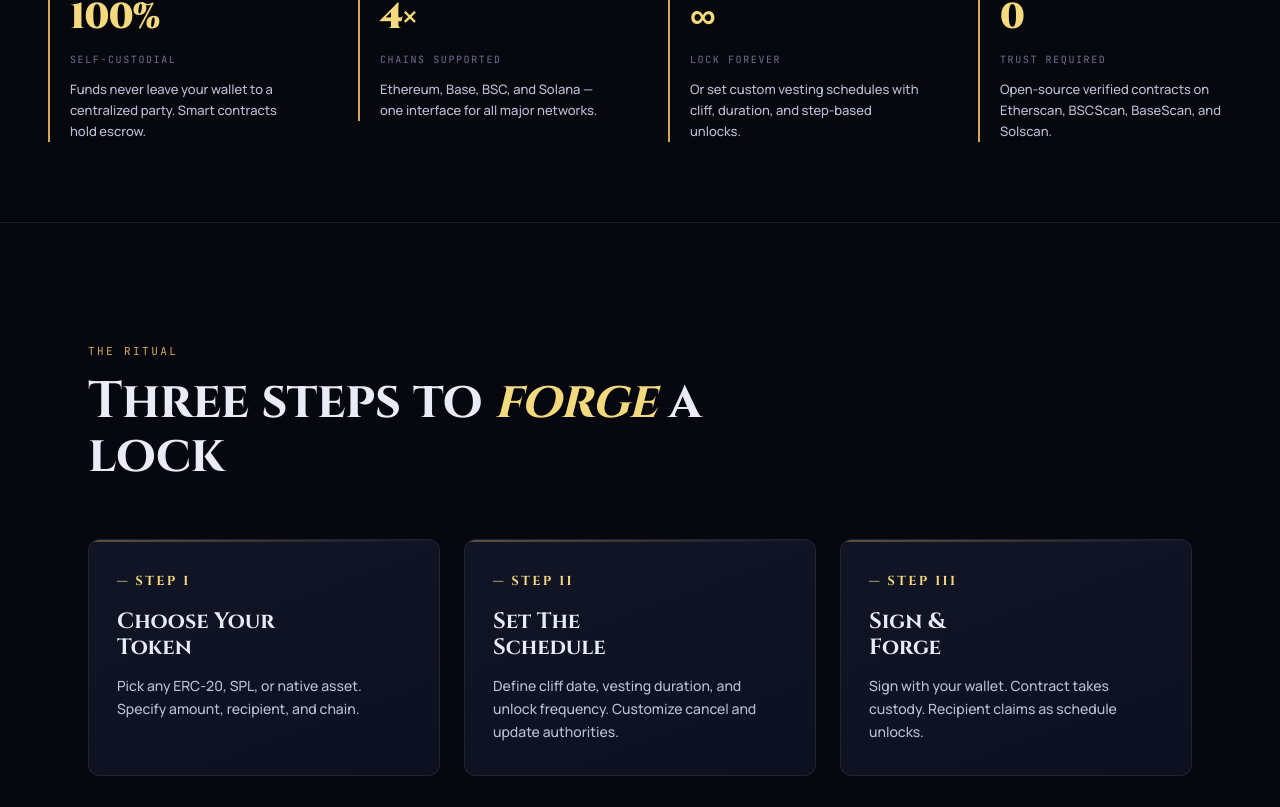
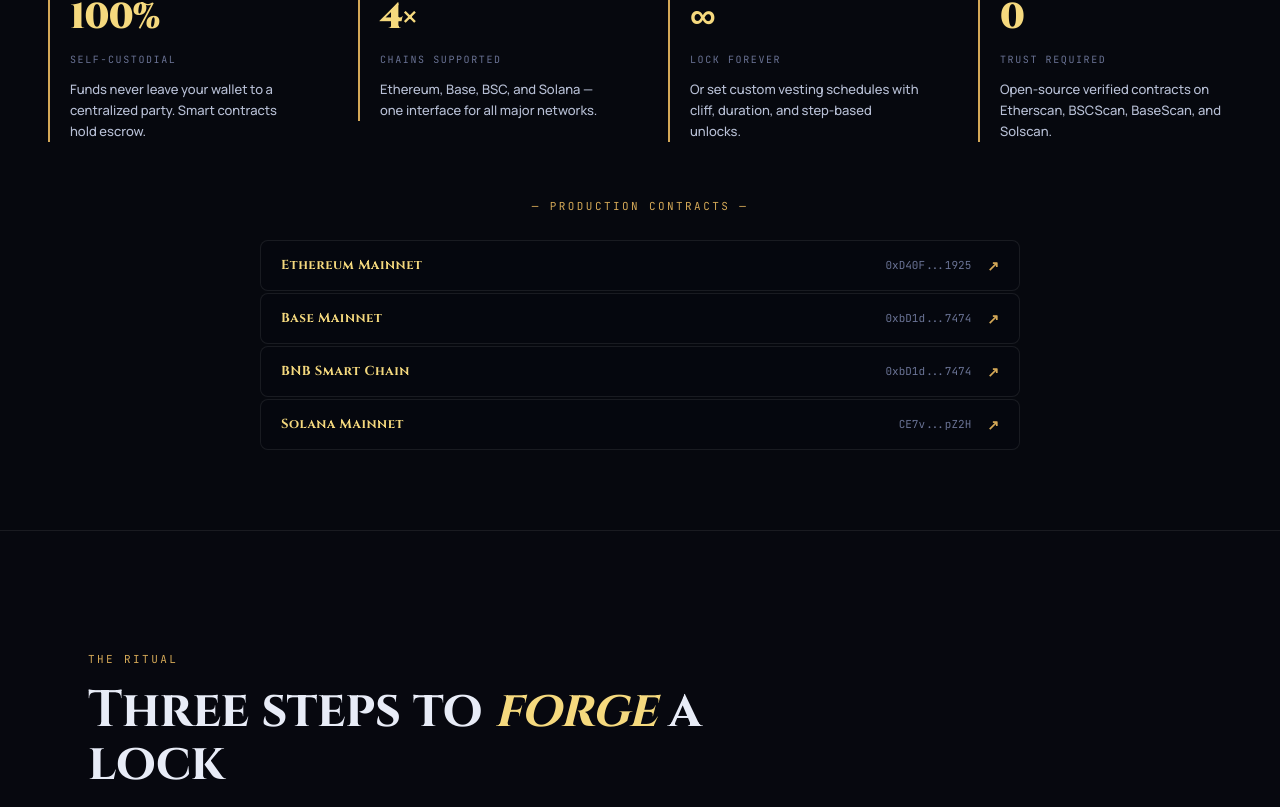
Before and after one commit to diamenhen/satoshilock-landing, a Next.js app: page / in a window 1280 px wide. Shown: the part 998-1805 px from the top of the page. Built offline with nearby package versions, Linux system fonts and the light colour scheme.

Commit message:
Add production contracts list under trust band (Etherscan/BSCScan/BaseScan/Solscan)

```diff
--- a/app/page.js
+++ b/app/page.js
@@ -121,6 +121,29 @@ export default function LandingPage() {
             <div className="trust-l">Trust Required</div>
             <div className="trust-d">Open-source verified contracts on Etherscan, BSCScan, BaseScan, and Solscan.</div>
           </div>
+        </div>
+        <div className="contracts-list">
+          <div className="contracts-title">— PRODUCTION CONTRACTS —</div>
+          <a href="https://etherscan.io/address/0xD40Febe77b4a9bdE56e13cf4067638b98A061925" target="_blank" rel="noopener noreferrer" className="contract-row">
+            <span className="contract-chain">Ethereum Mainnet</span>
+            <span className="contract-addr">0xD40F...1925</span>
+            <span className="contract-arrow">↗</span>
+          </a>
+          <a href="https://basescan.org/address/0xbD1d35b574361632EC2cc1376dCD346741997474" target="_blank" rel="noopener noreferrer" className="contract-row">
+            <span className="contract-chain">Base Mainnet</span>
+            <span className="contract-addr">0xbD1d...7474</span>
+            <span className="contract-arrow">↗</span>
+          </a>
+          <a href="https://bscscan.com/address/0xbD1d35b574361632EC2cc1376dCD346741997474" target="_blank" rel="noopener noreferrer" className="contract-row">
+            <span className="contract-chain">BNB Smart Chain</span>
+            <span className="contract-addr">0xbD1d...7474</span>
+            <span className="contract-arrow">↗</span>
+          </a>
+          <a href="https://solscan.io/account/CE7vQdyjXSEvPdeEdrmbEpM8hSPZi2L4MKAWi26kpZ2H" target="_blank" rel="noopener noreferrer" className="contract-row">
+            <span className="contract-chain">Solana Mainnet</span>
+            <span className="contract-addr">CE7v...pZ2H</span>
+            <span className="contract-arrow">↗</span>
+          </a>
         </div>
       </section>
 
@@ -816,6 +839,56 @@ function Fonts() {
       .reveal.delay-4 { animation-delay: 0.6s; }
       @keyframes reveal { to { opacity: 1; transform: translateY(0); } }
 
+      .contracts-list {
+        max-width: 760px;
+        margin: 56px auto 0;
+        display: flex;
+        flex-direction: column;
+        gap: 2px;
+      }
+      .contracts-title {
+        font-family: var(--font-jetbrains), monospace;
+        font-size: 11px;
+        letter-spacing: 0.22em;
+        text-align: center;
+        color: var(--gold);
+        margin-bottom: 24px;
+      }
+      .contract-row {
+        display: grid;
+        grid-template-columns: 1fr auto auto;
+        align-items: center;
+        gap: 16px;
+        padding: 14px 20px;
+        background: rgba(7,8,15,0.4);
+        border: 1px solid var(--line);
+        border-radius: 8px;
+        text-decoration: none;
+        transition: all 0.2s;
+      }
+      .contract-row:hover {
+        border-color: var(--gold);
+        background: rgba(212,168,87,0.05);
+        transform: translateX(2px);
+      }
+      .contract-chain {
+        font-family: var(--font-cinzel), serif;
+        font-size: 13px;
+        font-weight: 700;
+        color: var(--gold-bright);
+        letter-spacing: 0.04em;
+      }
+      .contract-addr {
+        font-family: var(--font-jetbrains), monospace;
+        font-size: 11px;
+        color: var(--ink-mute);
+      }
+      .contract-arrow {
+        color: var(--gold);
+        font-size: 14px;
+        font-weight: 700;
+      }
+
       @media (max-width: 960px) {
         .tcg-hero { grid-template-columns: 1fr; padding: 120px 24px 60px; }
         .card-stack { height: 500px; transform: scale(0.85); }
```
